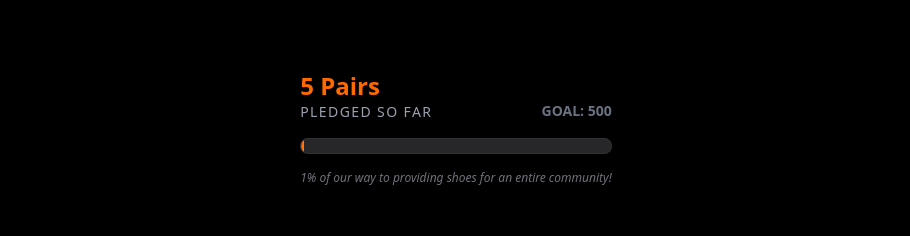
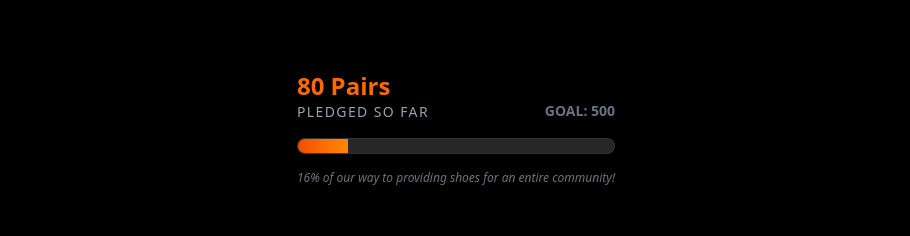
Before and after one commit to Thon122/children-of-the-nile, a Next.js app: page / in a window 1280 px wide. Shown: the part 1376-1612 px from the top of the page, without its empty margins (184-1094 px from the left). Built offline with nearby package versions, Linux system fonts and the light colour scheme.

Commit message:
update: total pairs pledged to 80

```diff
--- a/app/page.tsx
+++ b/app/page.tsx
@@ -21,7 +21,7 @@ export default function Home() {
         </div>
 
         {/* 2. Add the form here */}
-        <GoalTracker current={5} target={500} />
+        <GoalTracker current={80} target={500} />
         <div className="w-full mt-20">
           <PledgeForm />
         </div>
--- a/components/ImpactCard.tsx
+++ b/components/ImpactCard.tsx
@@ -1,6 +1,6 @@
 export default function ImpactCard() {
   const goal = 500;
-  const current = 142; // We can make this "live" later
+  const current = 80; // We can make this "live" later
   const percentage = (current / goal) * 100;
 
   return (
@@ -27,7 +27,7 @@ export default function ImpactCard() {
         </p>
 
         <button className="w-full bg-brand-orange hover:bg-orange-600 text-white font-bold py-3 rounded-xl transition-colors">
-          Donate Gear Now
+          <a href="#donate">Donate Gear Now</a>
         </button>
       </div>
     </div>
--- a/components/PledgeForm.tsx
+++ b/components/PledgeForm.tsx
@@ -40,7 +40,7 @@ export default function PledgeForm() {
   }
 
   return (
-    <section id="donate" className="max-w-xl mx-auto py-12 px-6 bg-zinc-900 rounded-3xl border border-white/5 p-8 shadow-2xl">
+    <section id="donate" className="max-w-xl mx-auto py-12 px-6 bg-zinc-900 rounded-3xl border border-white/5 p-8 shadow-2xl" >
       <form ref={form} onSubmit={handleSubmit} className="space-y-4">
         <div>
           <label className="block text-xs font-bold text-gray-500 uppercase mb-2">Full Name</label>
```
